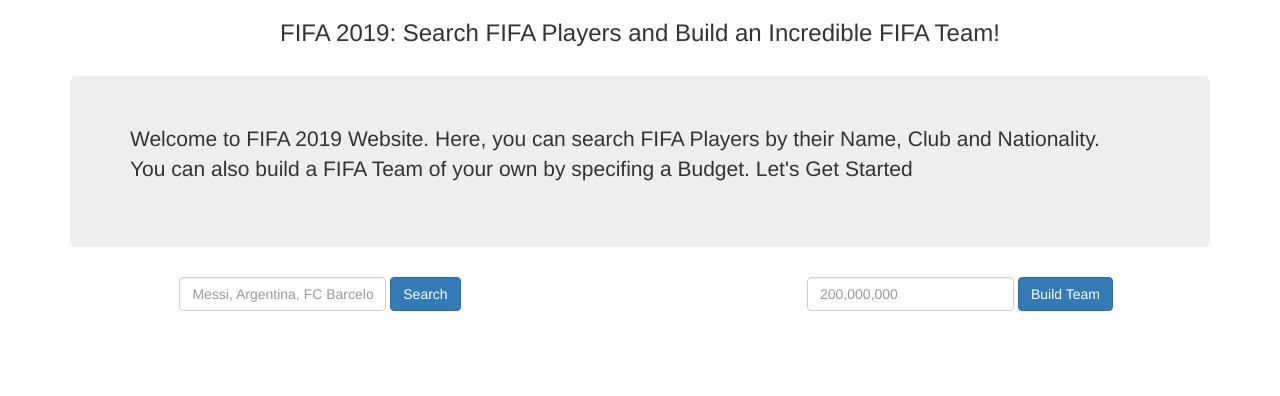
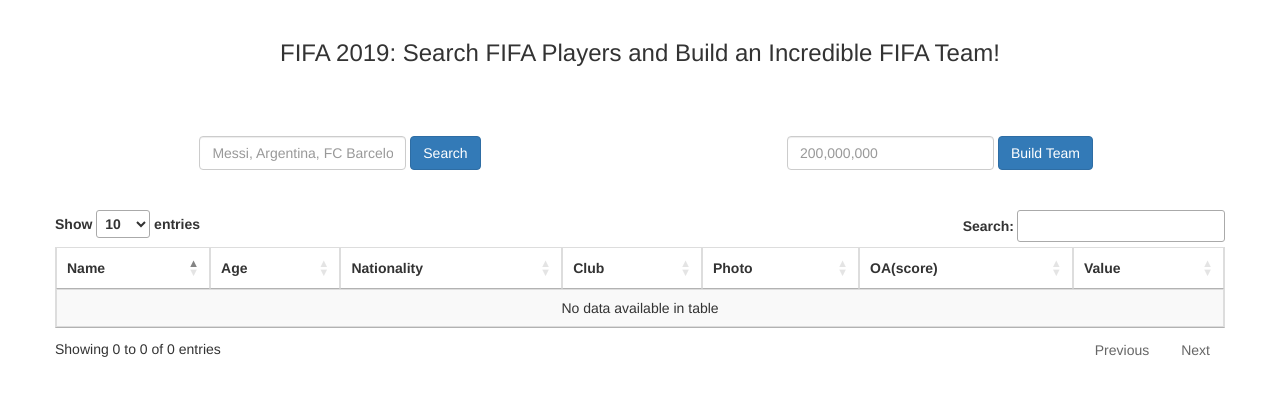
Before and after one commit to kmvinoth/fifa2019_webapp, a Python web app: template templates/index.html in a window 1280 px wide. Shown: the top 396 px of the page. Run offline with Jinja, Linux system fonts and the light colour scheme; the template is opened without the code that fills it, so the values that code supplies are empty; some libraries are stand-ins or nearby versions.

Commit message:
index page with table

```diff
--- a/static/css/style.css
+++ b/static/css/style.css
@@ -1,3 +1,13 @@
-/* body {
-  background-color: blue;
-} */
+.container {
+  padding: 2rem 0rem;
+}
+
+h4 {
+  margin: 2rem 0rem 1rem;
+}
+
+.table-image {
+  td, th {
+    vertical-align: middle;
+  }
+}
--- a/templates/base.html
+++ b/templates/base.html
@@ -35,18 +35,19 @@
 
     <br>
 
-    <div class="jumbotron" align="left">
+    <!-- <div class="jumbotron" align="left">
 
         <p>Welcome to FIFA 2019 Website. Here, you can search FIFA Players by their Name, Club and Nationality. <br>
             You can also build a FIFA Team of your own by specifing a Budget. Let's Get Started</p>
 
-    </div>
+    </div> -->
 
 </div>
 <!-- Header section ends here -->
 
 <!-- CONTENT BLOCK -->
 {% block content %}
+
 
 {% endblock %}
 <!-- END OF CONTENT BLOCK -->
--- a/templates/index.html
+++ b/templates/index.html
@@ -3,9 +3,11 @@
     <!-- CONTENT BLOCK -->
     {% block content %}
 
+    <div class="container">
+        <div class="row">
             <div class="col-sm-6", align='center'>
 
-        <form class="form-inline" action="search",class="was-validated" method="GET">
+                <form class="form-inline" action=" ",class="was-validated" method="GET">
 
                     <!-- <label for="email" class="mr-sm-2">Email address:</label> -->
                     <input type="text" class="form-control mb-2 mr-sm-2" placeholder="Messi, Argentina, FC Barcelona" name="q" required>
@@ -15,12 +17,61 @@
 
             <div class="col-sm-6", align='center'>
 
-        <form class="form-inline" action="build_team",class="was-validated" method="GET">
+                <form class="form-inline" action=" ",class="was-validated" method="GET">
                     <!-- <label for="email" class="mr-sm-2">Email address:</label> -->
                     <input type="text" class="form-control mb-2 mr-sm-2" placeholder="200,000,000" name="budget" required>
                     <button type="submit" class="btn btn-primary mb-2">Build Team</button>
                 </form>
             </div>
+        </div>
+    </div>
+
+
+    <div class="container">
+        <div class="row">
+            <div class="col-sm-12">
+                <table id="dtBasicExample" class="table table-striped table-bordered table-sm" cellspacing="0" width="100%">
+                    <thead>
+                      <tr>
+                        <th class="th-sm">Name </th>
+                        <th class="th-sm">Age</th>
+                        <th class="th-sm">Nationality</th>
+                        <th class="th-sm">Club</th>
+                        <th class="th-sm">Photo</th>
+                        <th class="th-sm">OA(score)</th>
+                        <th class="th-sm">Value</th>
+                      </tr>
+                    </thead>
+
+                    <tbody>
+                        {% for player in players %}
+                            <tr>
+                                <td>{{ player.Name}}</td>
+                                <td>{{ player.Age}}</td>
+                                <td>{{ player.Nationality}}</td>
+                                <td>{{ player.Club}}</td>
+                                <td>{{ player.Photo}}</td>
+                                <td>{{ player.Overall}}</td>
+                                <td>{{ player.Value}}</td>
+                            </tr>
+                        {% endfor %}
+                </table>
+            </div>
+        </div>
+    </div>
+
+      <script>
+
+          // Basic example
+            $(document).ready(function () {
+            $('#dtBasicExample').DataTable({
+                "pagingType": "simple" // "simple" option for 'Previous' and 'Next' buttons only
+            });
+            $('.dataTables_length').addClass('bs-select');
+            });
+
+      </script>
+
 
     {% endblock %}
     <!-- END OF CONTENT BLOCK -->
```
Also changed, not shown: main.py (+17 -20 lines), requirements.txt (+9 -0 lines). Lines whose indentation alone changed are shown as unchanged.
